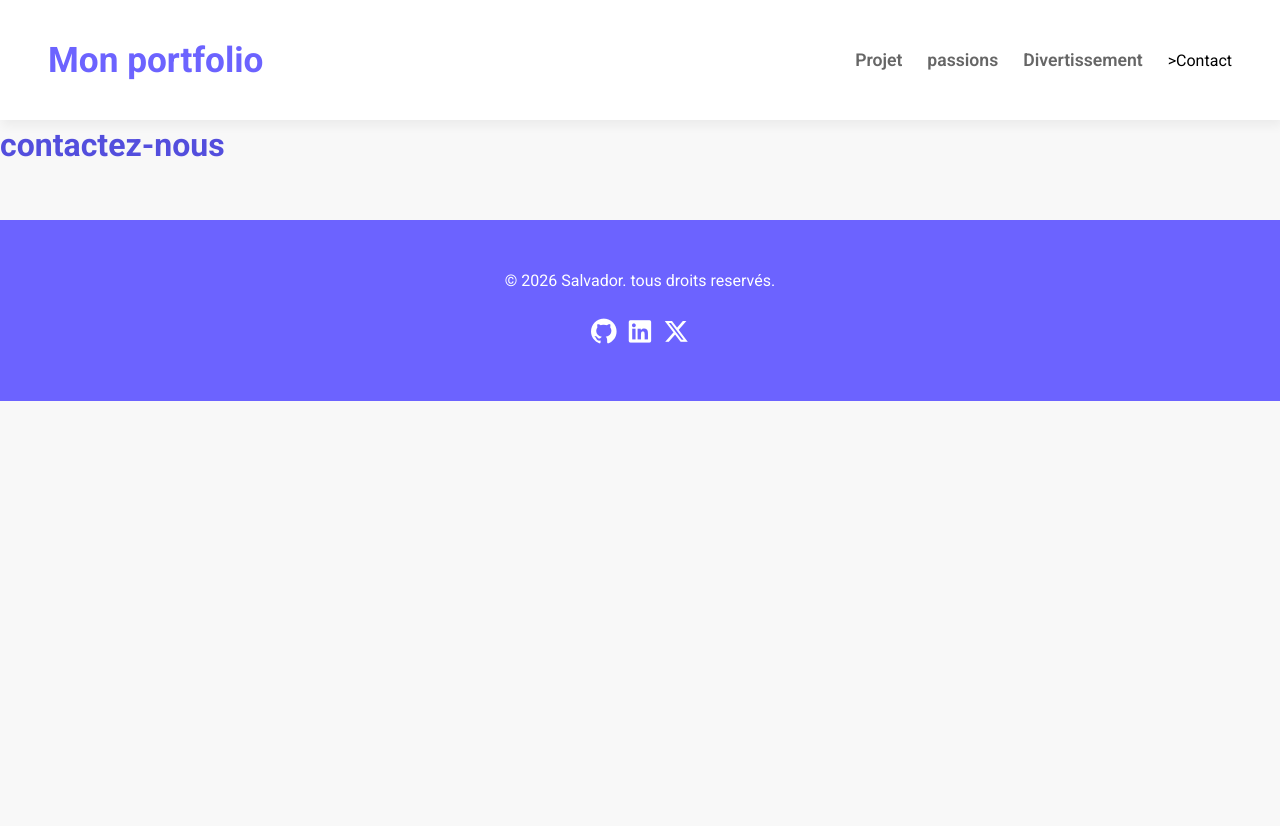
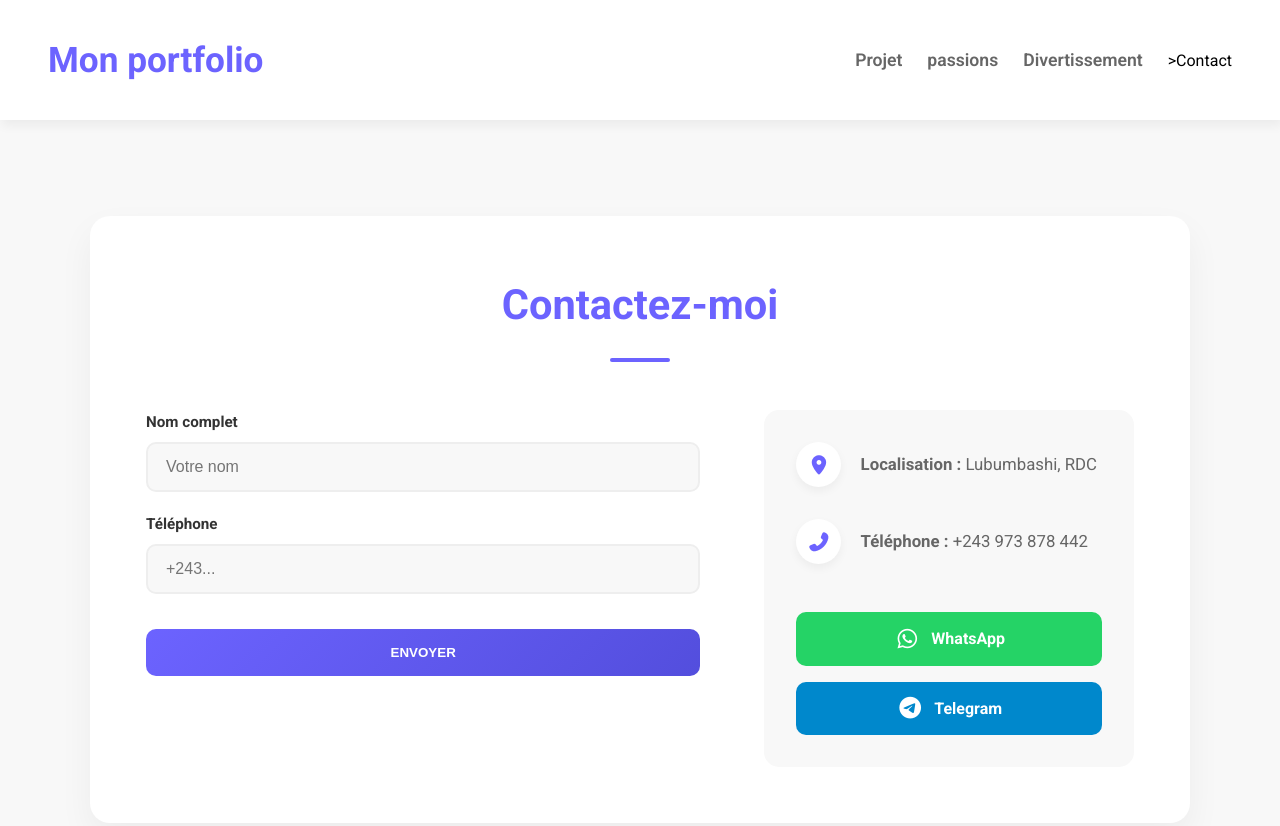
Before and after one commit to KyalikaMumekaSalvador/Mon-portfolio2026, a plain HTML site: page contact.html in a window 1280 px wide. Shown: the top 826 px of the page. Before the commit the page ends 800 px from the top, so only its background shows below. Drawn offline with Linux system fonts and the light colour scheme.

Commit message:
stylisation de la page contact

```diff
--- a/contact.html
+++ b/contact.html
@@ -26,6 +26,47 @@
     </nav>
   </header>
   <main>
+
+
+        <section class="contact-container">
+            <h2>Contactez-moi</h2>
+
+            <div class="contact-content">
+                <!-- Formulaire de contact -->
+                <form action="#" method="POST" class="contact-form">
+                    <div class="form-group">
+                        <label for="name">Nom complet</label>
+                        <input type="text" id="name" name="name" placeholder="Votre nom" required>
+                    </div>
+                    <div class="form-group">
+                        <label for="phone">Téléphone</label>
+                        <input type="tel" id="phone" name="phone" placeholder="+243..." required>
+                    </div>
+                    <button type="submit" class="btn-submit">Envoyer</button>
+                </form>
+
+                <!-- Informations de contact -->
+                <div class="contact-info">
+                    <div class="info-item">
+                        <i class="fas fa-map-marker-alt"></i>
+                        <p><strong>Localisation :</strong> Lubumbashi, RDC</p>
+                    </div>
+                    <div class="info-item">
+                        <i class="fas fa-phone-alt"></i>
+                        <p><strong>Téléphone :</strong> +243 973 878 442</p>
+                    </div>
+                    <div class="social-apps">
+                        <a href="https://wa.me/243973878442" target="_blank" title="WhatsApp">
+                            <i class="fab fa-whatsapp"></i> WhatsApp
+                        </a>
+                        <a href="https://t.me/+243973878442" target="_blank" title="Telegram">
+                            <i class="fab fa-telegram"></i> Telegram
+                        </a>
+                    </div>
+                </div>
+            </div>
+        </section>
+
     <h1>contactez-nous</h1>
   </main>
     <footer>
--- a/css/style.css
+++ b/css/style.css
@@ -260,3 +260,156 @@ footer a:hover {
     color: var(--orange-vif);
     transition: translatey(-3px);
 }
+
+/* --- SECTION CONTACT --- */
+.contact-container {
+    max-width: 1100px;
+    margin: 6rem auto;
+    padding: 3.5rem;
+    background: #ffffff;
+    border-radius: 20px;
+    box-shadow: 0 15px 35px rgba(0, 0, 0, 0.05);
+}
+
+/* Disposition en deux colonnes */
+.contact-content {
+    display: grid;
+    grid-template-columns: 1.2fr 0.8fr; /* Formulaire légèrement plus large */
+    gap: 4rem;
+    margin-top: 3rem;
+    align-items: start;
+}
+
+/* --- COLONNE GAUCHE : FORMULAIRE --- */
+.contact-form {
+    display: flex;
+    flex-direction: column;
+    gap: 1.2rem;
+}
+
+.form-group {
+    display: flex;
+    flex-direction: column;
+    gap: 0.5rem;
+}
+
+.form-group label {
+    font-weight: 700;
+    color: var(--gris-tres-fonce);
+    font-size: 0.95rem;
+}
+
+.form-group input {
+    padding: 14px 18px;
+    border: 2px solid var(--gris-clair);
+    border-radius: 10px;
+    font-size: 1rem;
+    background-color: var(--gris-tres-clair);
+    transition: all 0.3s ease;
+}
+
+.form-group input:focus {
+    outline: none;
+    border-color: var(--violet-doux);
+    background-color: #fff;
+    box-shadow: 0 4px 12px rgba(108, 99, 255, 0.1);
+}
+
+.btn-submit {
+    margin-top: 1rem;
+    padding: 16px;
+    background: linear-gradient(135deg, var(--violet-doux), var(--violet-fonce));
+    color: white;
+    border: none;
+    border-radius: 10px;
+    font-weight: 700;
+    text-transform: uppercase;
+    cursor: pointer;
+    transition: transform 0.2s ease, box-shadow 0.2s ease;
+}
+
+.btn-submit:hover {
+    transform: translateY(-2px);
+    box-shadow: 0 5px 15px rgba(108, 99, 255, 0.3);
+}
+
+/* --- COLONNE DROITE : INFOS & RESEAUX --- */
+.contact-info {
+    display: flex;
+    flex-direction: column;
+    gap: 2rem;
+    padding: 2rem;
+    background-color: var(--gris-tres-clair);
+    border-radius: 15px;
+}
+
+.info-item {
+    display: flex;
+    align-items: center;
+    gap: 1.2rem;
+}
+
+.info-item i {
+    width: 45px;
+    height: 45px;
+    background-color: #fff;
+    color: var(--violet-doux);
+    display: flex;
+    align-items: center;
+    justify-content: center;
+    border-radius: 50%;
+    box-shadow: 0 4px 10px rgba(0,0,0,0.05);
+    font-size: 1.2rem;
+}
+
+.info-item p {
+    margin: 0;
+    font-size: 1.05rem;
+    color: var(--gris-fonce);
+}
+
+/* Boutons WhatsApp & Telegram */
+.social-apps {
+    display: flex;
+    flex-direction: column;
+    gap: 1rem;
+    margin-top: 1rem;
+}
+
+.social-apps a {
+    display: flex;
+    align-items: center;
+    justify-content: center;
+    gap: 10px;
+    padding: 14px;
+    border-radius: 10px;
+    text-decoration: none;
+    color: white;
+    font-weight: 700;
+    transition: filter 0.3s ease, transform 0.2s ease;
+}
+
+.social-apps a i {
+    font-size: 1.4rem;
+}
+
+.social-apps a:first-child { background-color: #25D366; } /* WhatsApp */
+.social-apps a:last-child { background-color: #0088cc; }  /* Telegram */
+
+.social-apps a:hover {
+    filter: brightness(1.1);
+    transform: scale(1.02);
+}
+
+/* --- RESPONSIVE (MOBILE) --- */
+@media (max-width: 850px) {
+    .contact-content {
+        grid-template-columns: 1fr; /* Une seule colonne sur mobile */
+        gap: 3rem;
+    }
+
+    .contact-container {
+        margin: 2rem 1rem;
+        padding: 2rem;
+    }
+}
```
Also changed, not shown: projets.html (+1 -1 lines).
